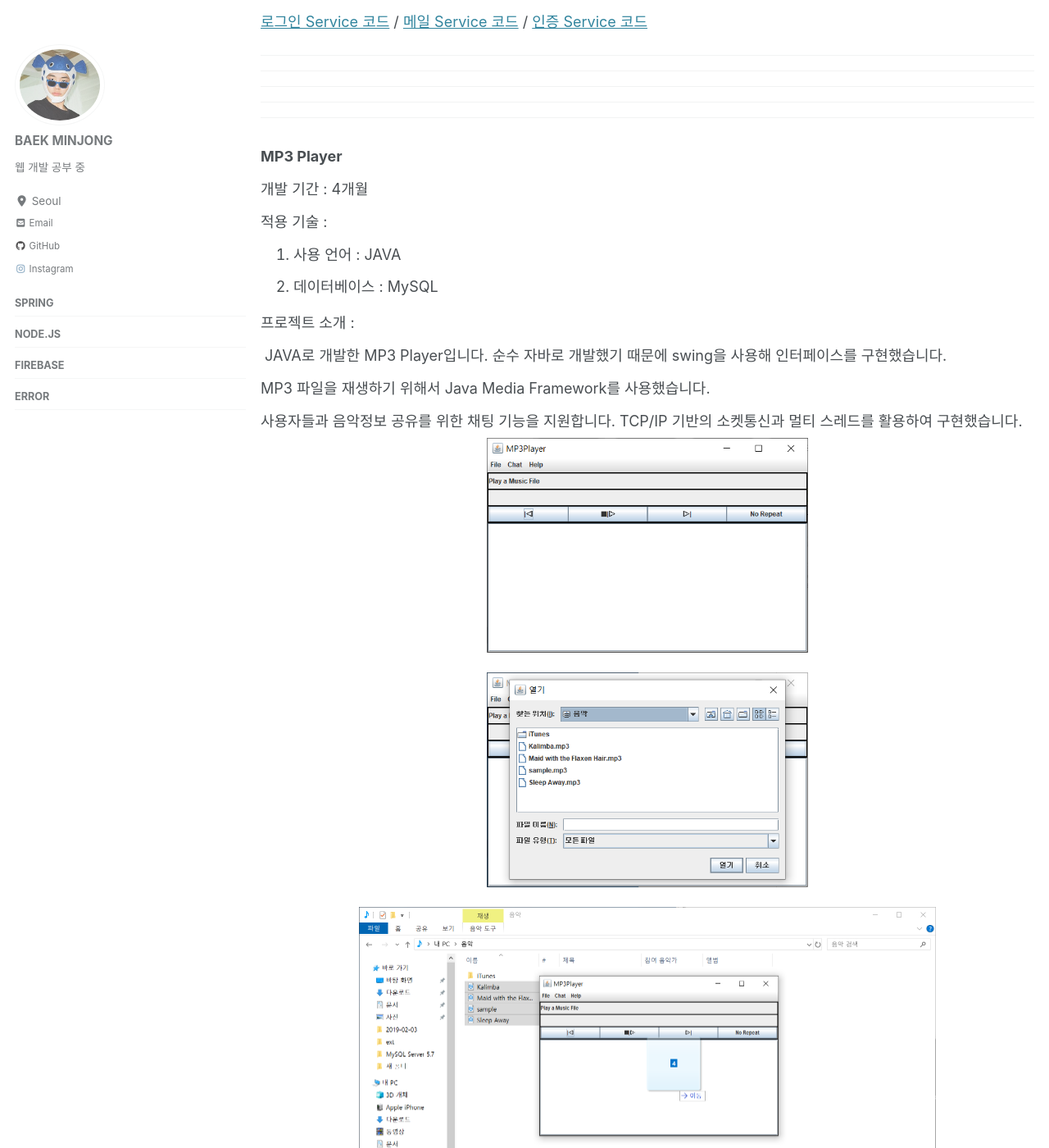
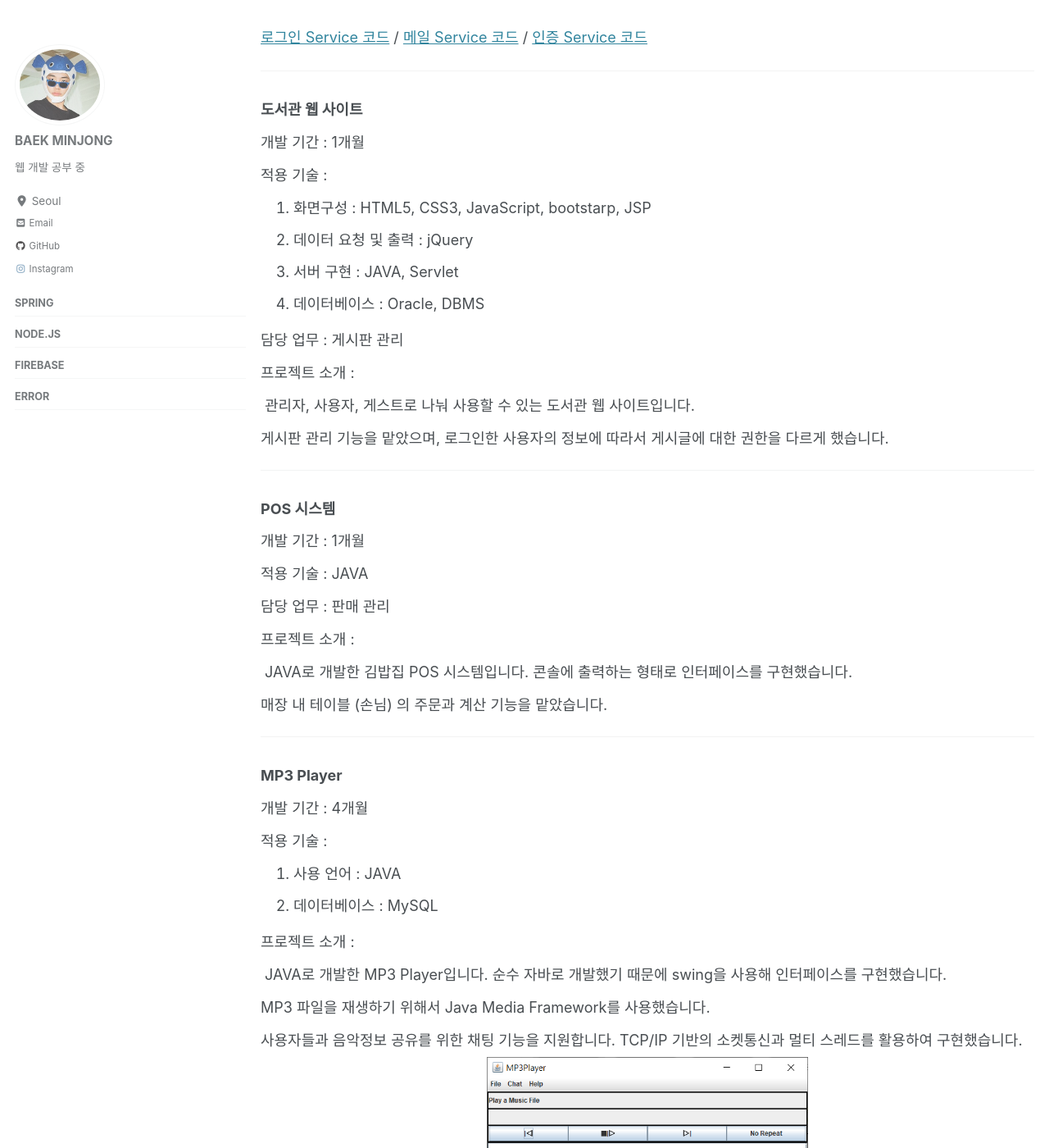
Before and after one commit to kjw0112m/minjongbaek.github.io, a Jekyll site: the page built from _pages/about.md, in a window 1280 px wide and 1400 px high, scrolled down 7844 px. Shown: the whole window at 82% size. Built offline with Jekyll 4.4.1, drawn with Linux system fonts in a browser that asks for light colours; cached includes are drawn as plain includes; nearby versions of some CDN libraries; some of the changed text lies outside the part shown.

Commit message:
Update about.md

```diff
--- a/_pages/about.md
+++ b/_pages/about.md
@@ -49,6 +49,12 @@ classes: wide
 
 [RTC 서버 코드]( https://github.com/minjongbaek/TOTI/blob/minjong/TOTI-node/toti-rtc-server.js ) / [RTC 페이지 코드]( https://github.com/minjongbaek/TOTI/blob/minjong/TOTI/src/main/webapp/WEB-INF/views/baek/chat/rtcPage.jsp )
 
+
+
+---
+
+
+
 <img src="/assets/images/portfolio/2/1.PNG" alt="슬라이드1" style="zoom:70%;"/>
 
 <img src="/assets/images/portfolio/2/2.PNG" alt="슬라이드2" style="zoom:70%;"/>
@@ -69,15 +75,55 @@ classes: wide
 
 [로그인 Service 코드]( https://github.com/minjongbaek/project_udo/blob/master/Udo/src/main/java/com/wad/udo/member/service/LoginService.java ) / [메일 Service 코드]( https://github.com/minjongbaek/project_udo/blob/master/Udo/src/main/java/com/wad/udo/member/service/MailService.java ) / [인증 Service 코드](https://github.com/minjongbaek/project_udo/blob/master/Udo/src/main/java/com/wad/udo/member/service/VerifyService.java )
 
----
+
 
 ---
 
----
+
+
+<div>
+    <h3>도서관 웹 사이트</h3>
+    <div style="font-size: 18px; line-height:40px">
+        개발 기간 : 1개월 <br>
+        적용 기술 : <br>
+        <ol style="padding: 0; margin: 5px 0; margin-left: 40px; line-height: 30px;">
+            <li>화면구성 : HTML5, CSS3, JavaScript, bootstarp, JSP</li>
+            <li>데이터 요청 및 출력 : jQuery </li>
+            <li>서버 구현 : JAVA, Servlet </li>
+            <li>데이터베이스 : Oracle, DBMS</li>
+        </ol>
+        담당 업무 : 게시판 관리 <br>
+        프로젝트 소개 : <br>
+        &nbsp;관리자, 사용자, 게스트로 나눠 사용할 수 있는 도서관 웹 사이트입니다.<br>
+        게시판 관리 기능을 맡았으며, 로그인한 사용자의 정보에 따라서 게시글에 대한 권한을 다르게 했습니다.
+    </div>
+</div>
+
+
 
 ---
 
+
+
+<div>
+    <h3>POS 시스템</h3>
+    <div style="font-size: 18px; line-height:40px">
+        개발 기간 : 1개월 <br>
+        적용 기술 : JAVA <br>
+        담당 업무 : 판매 관리 <br>
+        프로젝트 소개 : <br>
+        &nbsp;JAVA로 개발한 김밥집 POS 시스템입니다. 콘솔에 출력하는 형태로 인터페이스를 구현했습니다.<br>
+        매장 내 테이블 (손님) 의 주문과 계산 기능을 맡았습니다.
+    </div>
+</div>
+
+
+
+
+
 ---
+
+
 
 
 
@@ -116,63 +162,3 @@ classes: wide
 
 
 <img src="\assets\images\posts\about\port1\5.PNG" alt="5" style="zoom:67%; text-align:center; display:block; margin:0 auto" />
-
-
-
-
-
-<div>
-    <h3>POS 시스템</h3>
-    <div style="font-size: 18px; line-height:40px">
-        개발 기간 : 1개월 <br>
-        적용 기술 : JAVA <br>
-        담당 업무 : 판매 관리 <br>
-        프로젝트 소개 : <br>
-        &nbsp;JAVA로 개발한 김밥집 POS 시스템입니다. 콘솔에 출력하는 형태로 인터페이스를 구현했습니다.<br>
-        매장 내 테이블 (손님) 의 주문과 계산 기능을 맡았습니다.
-    </div>
-</div>
-
-<br><br>
-
-<div>
-    <h3>도서관 웹 사이트</h3>
-    <div style="font-size: 18px; line-height:40px">
-        개발 기간 : 1개월 <br>
-        적용 기술 : <br>
-        <ol style="padding: 0; margin: 5px 0; margin-left: 40px; line-height: 30px;">
-            <li>화면구성 : HTML5, CSS3, JavaScript, bootstarp, JSP</li>
-            <li>데이터 요청 및 출력 : jQuery </li>
-            <li>서버 구현 : JAVA, Servlet </li>
-            <li>데이터베이스 : Oracle, DBMS</li>
-        </ol>
-        담당 업무 : 게시판 관리 <br>
-        프로젝트 소개 : <br>
-        &nbsp;관리자, 사용자, 게스트로 나눠 사용할 수 있는 도서관 웹 사이트입니다.<br>
-        게시판 관리 기능을 맡았으며, 로그인한 사용자의 정보에 따라서 게시글에 대한 권한을 다르게 했습니다.
-    </div>
-</div>
-
-<br><br>
-
-<div>
-    <h3>우도 관광 웹 사이트</h3>
-    <div style="font-size: 18px; line-height:40px">
-        개발 기간 : 1개월 <br>
-        적용 기술 : <br>
-        <ol style="padding: 0; margin: 5px 0; margin-left: 40px; line-height: 30px;">
-            <li>화면구성 : HTML5, CSS3, JavaScript, bootstarp</li>
-            <li>데이터 요청 및 출력 : jQuery, Ajax, JSON</li>
-            <li>MySQL, MyBatis</li>
-            <li>데이터베이스 : MySQL, MyBatis</li>
-            <li>API : KakaoLogin API</li>
-            <li>프레임워크 : Spring MVC</li>
-            <li>배포 서버 : AWS</li>
-        </ol>
-        담당 업무 : 게시판 관리 <br>
-        프로젝트 소개 : <br>
-        &nbsp;제주도 근처에 위치한 섬인 우도의 관광정보를 제공해주는 웹 사이트입니다.<br>
-        회원가입 시 메일을 통해서 사용자 본인인증을 하도록 구현했습니다.<br>
-        비밀번호 분실 시에는 인증 과정을 거친 후 사용자의 비밀번호를 무작위 코드로 변경하고 메일로 전송하도록 구현했습니다.
-    </div>
-</div>
```
